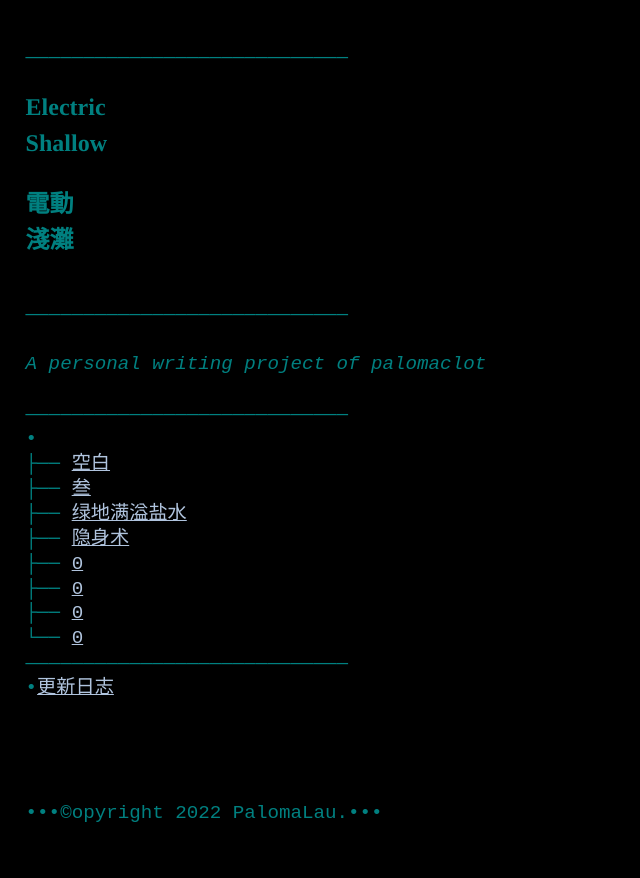
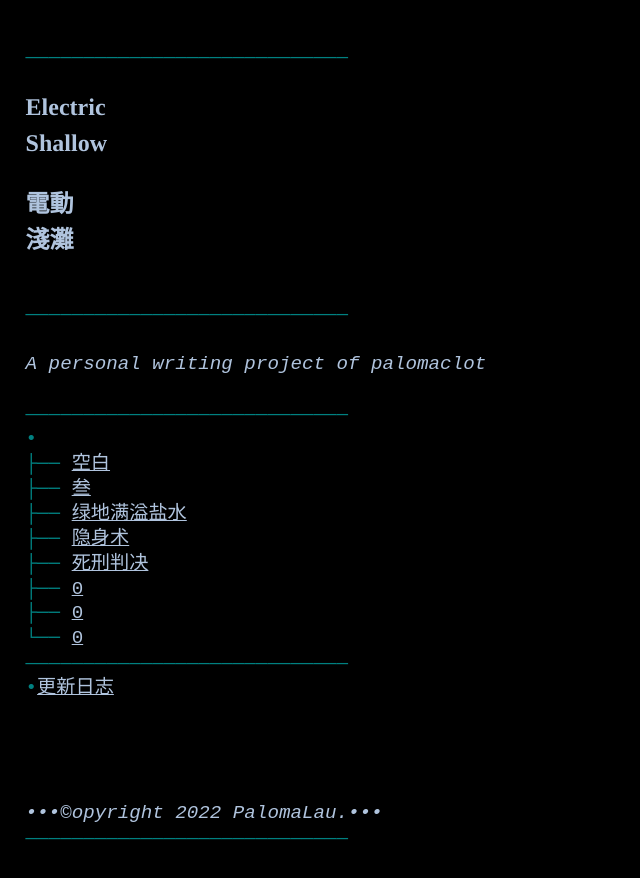
Before and after one commit to palomaclot/palomaclot.github.io, a plain HTML site: page index.html in a window 1280 px wide. Shown: the whole page, without its empty margins (0-640 px from the left). Drawn offline with Linux system fonts and the light colour scheme.

Commit message:
Update index.html

```diff
--- a/index.html
+++ b/index.html
@@ -16,20 +16,21 @@
     <div id="content" class="padded">
 	<div>
 		<p style="color:Teal">————————————————————————————
-<h1 style="font-family:times;color:Teal">Electric<br />Shallow </h1><br>
-<h1 style="font-family:宋体;color:Teal">電動<br />淺灘 </h1><br>
+<h1 style="font-family:times;color:LightSteelBlue">Electric<br />Shallow </h1><br>
+<h1 style="font-family:宋体;color:LightSteelBlue">電動<br />淺灘 </h1><br>
 		<div>
 <p style="color:Teal">————————————————————————————<br><br>
-						<i>A personal writing project of palomaclot</i><br><br>
+						<i style="color:LightSteelBlue">A personal writing project of palomaclot</i><br><br>
 				————————————————————————————<br>•<br>
 				├──  <a href="blank.html">空白</a><br>
 				├──  <a href="three.html">叁</a><br>
 				├──  <a href="salt.html">绿地满溢盐水</a><br>
 				├──  <a href="hermit.html">隐身术</a><br>
-				├──	 <a href=".html">0</a><br>
+				├──	 <a href="death.html">死刑判决</a><br>
 				├──	 <a href=".html">0</a><br>
 				├──  <a href=".html">0</a><br>
 				└──	 <a href=".html">0</a><br>
 				————————————————————————————<br>
   •<a href="devlog.html">更新日志</a><br><br><br><br><br>
-•••©opyright 2022 PalomaLau.•••
+<i style="color:LightSteelBlue">•••©opyright 2022 PalomaLau.•••<font color='teal'><br>
+  ————————————————————————————<br>
```
